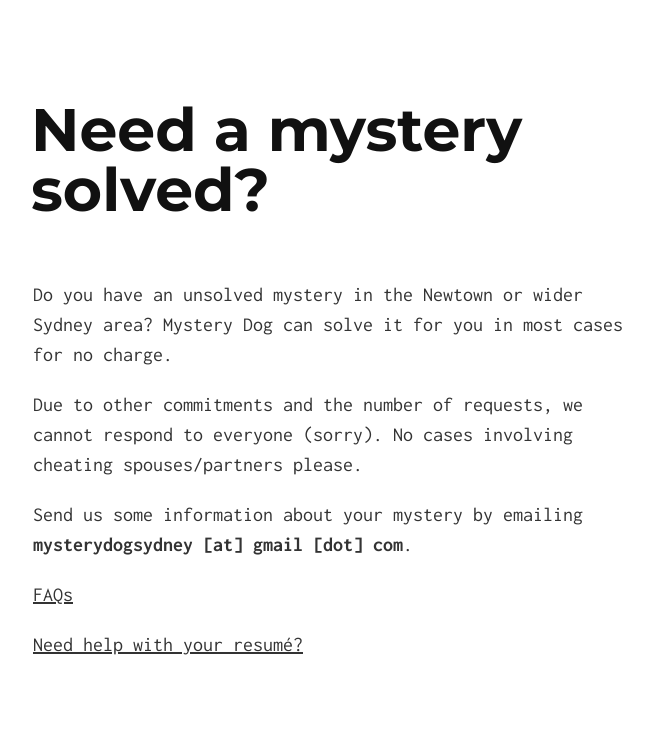
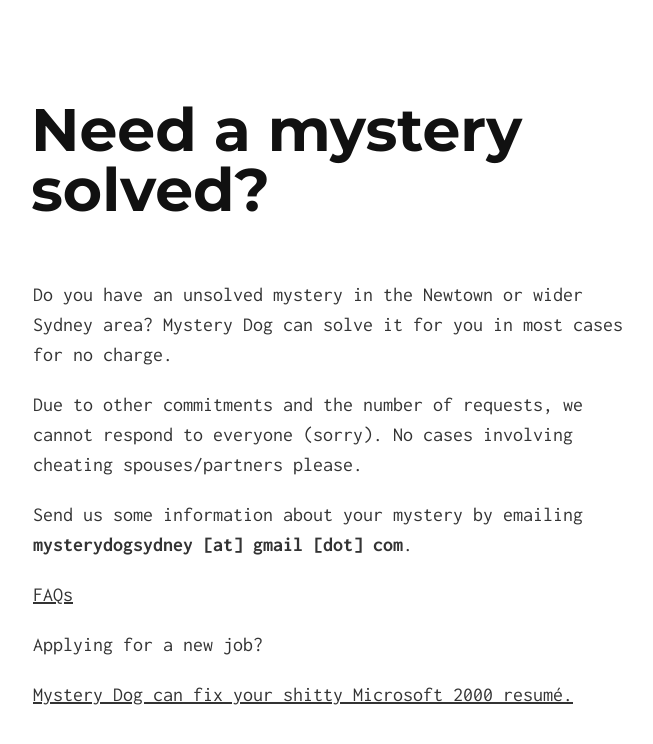
Before and after one commit to tomjoyner/shopping_cart, a Jekyll site: the page built from index.md, in a window 1280 px wide. Shown: the top 744 px of the page, without its empty margins (307-960 px from the left). Built offline with Jekyll 4.4.1, drawn with Linux system fonts in a browser that asks for light colours; our own code applies the rules of GitHub Pages for plain Markdown files.

Commit message:
Update index.md

```diff
--- a/index.md
+++ b/index.md
@@ -11,4 +11,5 @@ heading: Need a mystery solved?
 <p>Send us some information about your mystery by emailing <strong>mysterydogsydney [at] gmail [dot] com</strong>.</p>
 
 <p><a href="/faqs">FAQs</a></p>
-<p><a href="/resumeredesign">Need help with your resumé?</a></p>
+
+<p>Applying for a new job? </p><a href="/resumeredesign">Mystery Dog can fix your shitty Microsoft 2000 resumé.</a></p>
```
